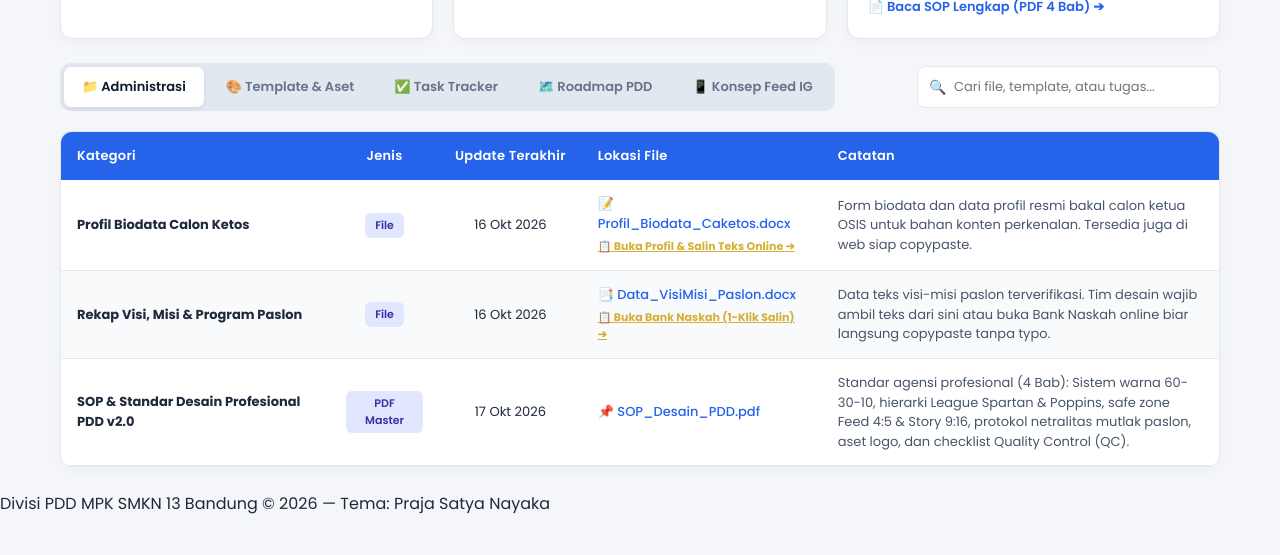
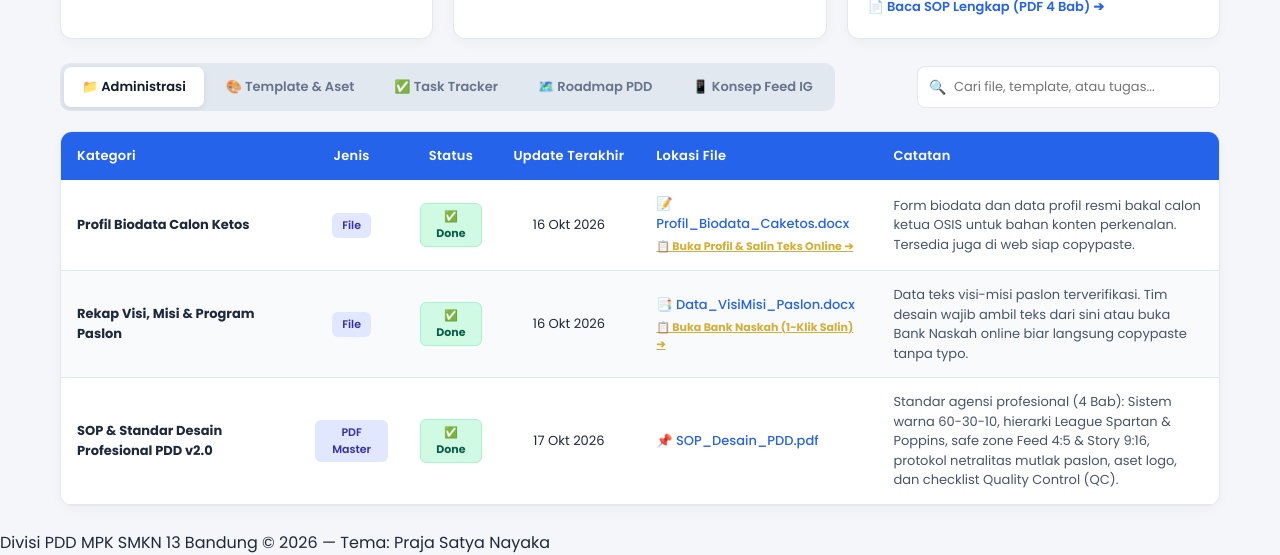
Before and after one commit to davinmaritza/pdd-pilketos-smkn13, a plain HTML site: page administrasi.html in a window 1280 px wide. Shown: the part 284-839 px from the top of the page. Before the commit the page ends 800 px from the top, so only its background shows below. Drawn offline with Linux system fonts and the light colour scheme.

Commit message:
fix(pilketos): add Status Done column and ensure all document links are clickable

```diff
--- a/administrasi.html
+++ b/administrasi.html
@@ -1202,6 +1202,7 @@
             <tr>
               <th>Kategori</th>
               <th style="text-align: center;">Jenis</th>
+              <th style="text-align: center;">Status</th>
               <th style="text-align: center;">Update Terakhir</th>
               <th>Lokasi File</th>
               <th>Catatan</th>
@@ -1211,28 +1212,31 @@
             <tr>
               <td><strong>Profil Biodata Calon Ketos</strong></td>
               <td style="text-align: center;"><span class="badge badge-file">File</span></td>
+              <td style="text-align: center;"><span class="badge" style="background: #D1FAE5; color: #065F46; font-weight: 700; font-size: 11px; padding: 4px 10px; border-radius: 6px; border: 1px solid #A7F3D0;">✅ Done</span></td>
               <td style="text-align: center;">16 Okt 2026</td>
               <td>
-                <a href="https://drive.google.com/open?id=1BYMHVYcFrLEYh1zwroczETnHSlu-xYiw" target="_blank" class="file-link">📝 Profil_Biodata_Caketos.docx</a><br>
-                <a href="feed-caketos.html#bank-naskah" style="font-size: 11px; color: #D4AF37; font-weight: 700; text-decoration: underline; margin-top: 4px; display: inline-block;">📋 Buka Profil & Salin Teks Online ➔</a>
+                <a href="https://drive.google.com/open?id=1BYMHVYcFrLEYh1zwroczETnHSlu-xYiw" target="_blank" rel="noopener noreferrer" class="file-link">📝 Profil_Biodata_Caketos.docx</a><br>
+                <a href="feed-caketos.html#bank-naskah" target="_blank" rel="noopener noreferrer" style="font-size: 11px; color: #D4AF37; font-weight: 700; text-decoration: underline; margin-top: 4px; display: inline-block;">📋 Buka Profil & Salin Teks Online ➔</a>
               </td>
               <td class="note-text">Form biodata dan data profil resmi bakal calon ketua OSIS untuk bahan konten perkenalan. Tersedia juga di web siap copypaste.</td>
             </tr>
             <tr>
               <td><strong>Rekap Visi, Misi & Program Paslon</strong></td>
               <td style="text-align: center;"><span class="badge badge-file">File</span></td>
+              <td style="text-align: center;"><span class="badge" style="background: #D1FAE5; color: #065F46; font-weight: 700; font-size: 11px; padding: 4px 10px; border-radius: 6px; border: 1px solid #A7F3D0;">✅ Done</span></td>
               <td style="text-align: center;">16 Okt 2026</td>
               <td>
-                <a href="https://drive.google.com/open?id=1hDAfUqPs-U04brRSb2bXss-Dky-RGk7e" target="_blank" class="file-link">📑 Data_VisiMisi_Paslon.docx</a><br>
-                <a href="feed-caketos.html#bank-naskah" style="font-size: 11px; color: #D4AF37; font-weight: 700; text-decoration: underline; margin-top: 4px; display: inline-block;">📋 Buka Bank Naskah (1-Klik Salin) ➔</a>
+                <a href="https://drive.google.com/open?id=1hDAfUqPs-U04brRSb2bXss-Dky-RGk7e" target="_blank" rel="noopener noreferrer" class="file-link">📑 Data_VisiMisi_Paslon.docx</a><br>
+                <a href="feed-caketos.html#bank-naskah" target="_blank" rel="noopener noreferrer" style="font-size: 11px; color: #D4AF37; font-weight: 700; text-decoration: underline; margin-top: 4px; display: inline-block;">📋 Buka Bank Naskah (1-Klik Salin) ➔</a>
               </td>
               <td class="note-text">Data teks visi-misi paslon terverifikasi. Tim desain wajib ambil teks dari sini atau buka Bank Naskah online biar langsung copypaste tanpa typo.</td>
             </tr>
             <tr>
               <td><strong>SOP & Standar Desain Profesional PDD v2.0</strong></td>
               <td style="text-align: center;"><span class="badge badge-file">PDF Master</span></td>
+              <td style="text-align: center;"><span class="badge" style="background: #D1FAE5; color: #065F46; font-weight: 700; font-size: 11px; padding: 4px 10px; border-radius: 6px; border: 1px solid #A7F3D0;">✅ Done</span></td>
               <td style="text-align: center;">17 Okt 2026</td>
-              <td><a href="SOP_Desain_PDD.pdf" target="_blank" class="file-link">📌 SOP_Desain_PDD.pdf</a></td>
+              <td><a href="SOP_Desain_PDD.pdf" target="_blank" rel="noopener noreferrer" class="file-link">📌 SOP_Desain_PDD.pdf</a></td>
               <td class="note-text">Standar agensi profesional (4 Bab): Sistem warna 60-30-10, hierarki League Spartan & Poppins, safe zone Feed 4:5 & Story 9:16, protokol netralitas mutlak paslon, aset logo, dan checklist Quality Control (QC).</td>
             </tr>
           </tbody>
```
